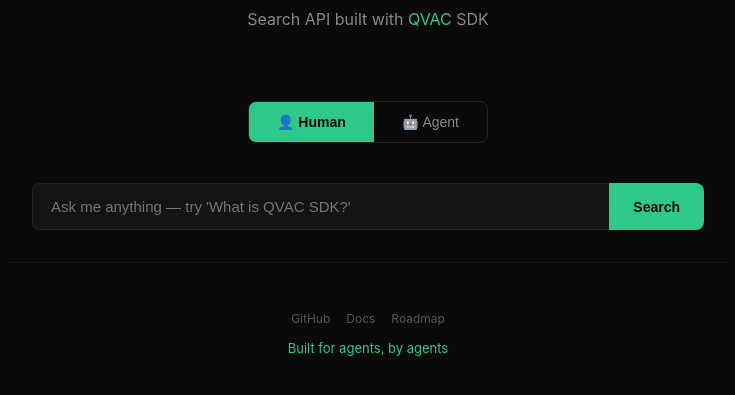
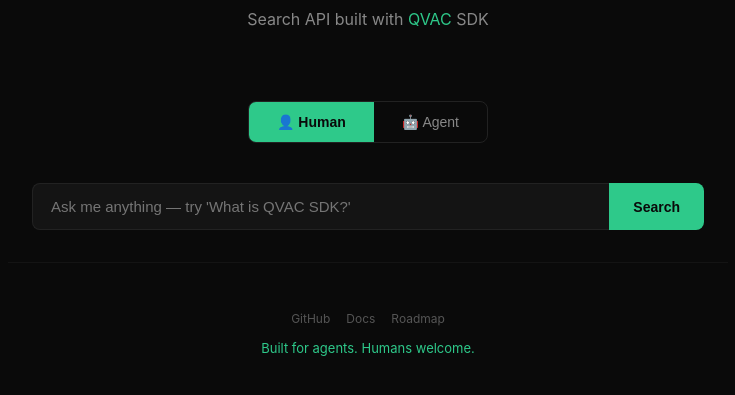
Before and after one commit to theYahia/qsearch, a website: page public/index.html in a window 1280 px wide. Shown: the part 131-526 px from the top of the page, without its empty margins (272-1007 px from the left). Drawn offline with Linux system fonts and the light colour scheme.

Commit message:
fix: footer motto — 'Built for agents. Humans welcome.'

```diff
--- a/public/index.html
+++ b/public/index.html
@@ -145,7 +145,7 @@ footer a:hover{color:#2ec98a}
     <span class="rm-arrow">→</span>
     <span class="rm-step">HyperDHT</span>
   </div>
-  <div class="footer-motto">Built for agents, by agents</div>
+  <div class="footer-motto">Built for agents. Humans welcome.</div>
 </footer>
 
 <script>
```
